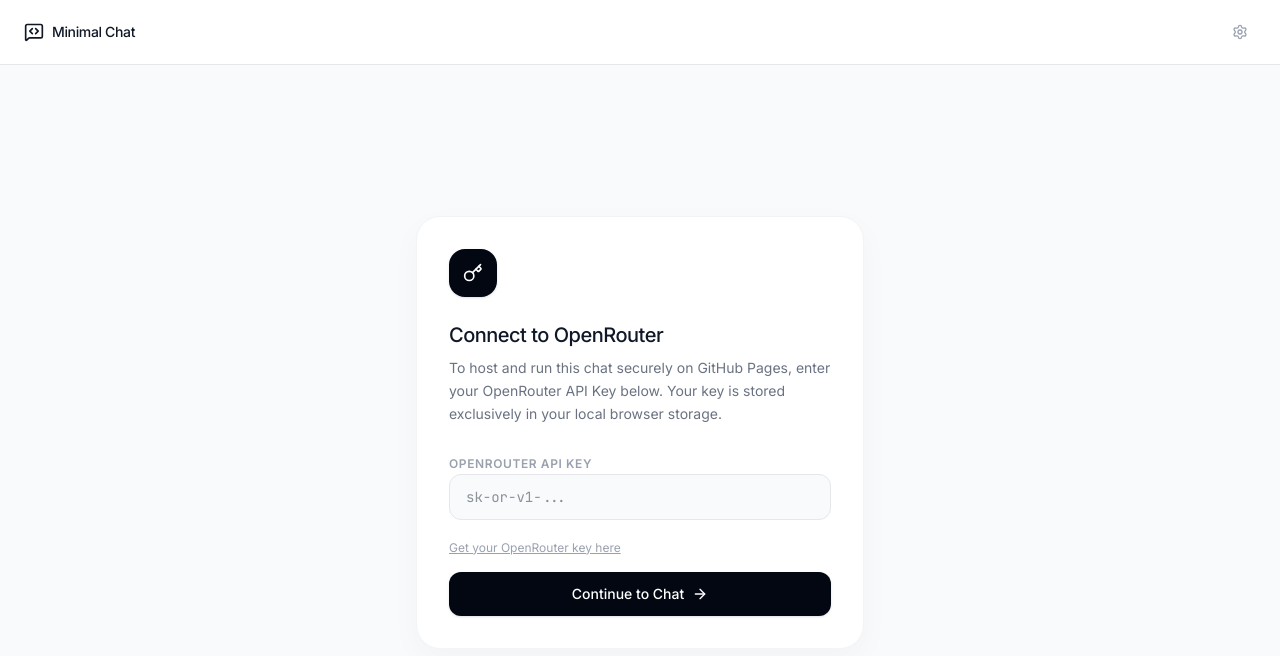
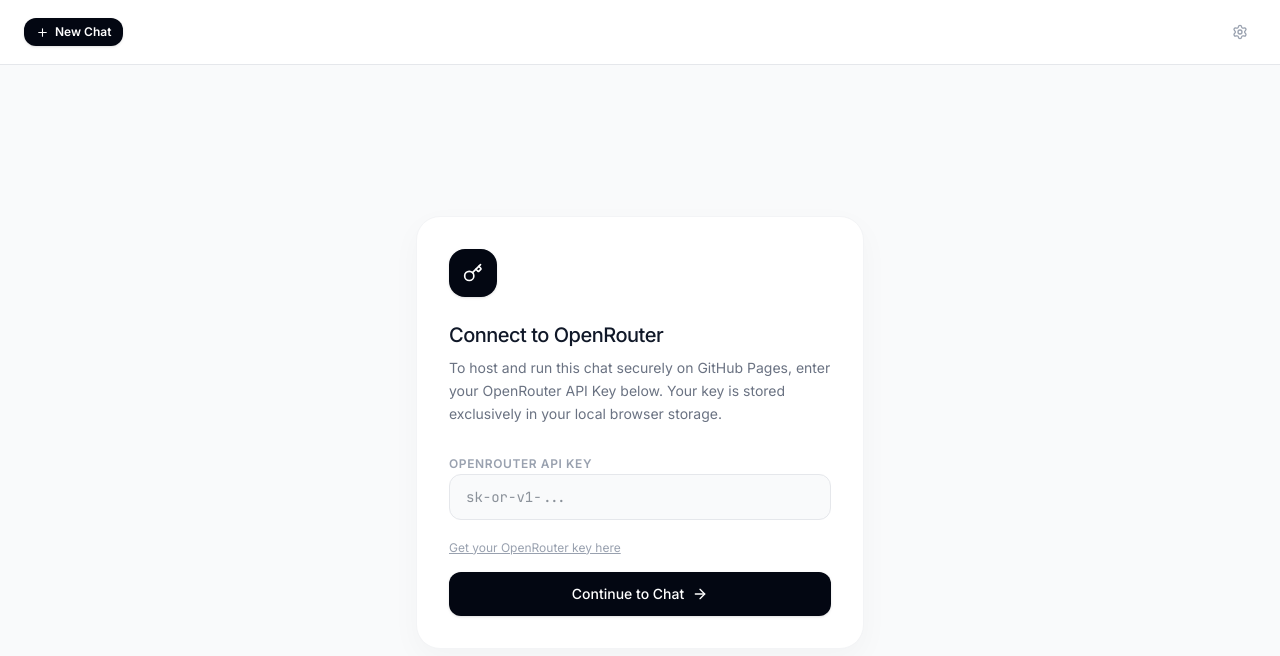
Before and after one commit to saolinek/Chatbot, a React (Vite) app: page / in a window 1280 px wide. Shown: the top 656 px of the page. Built offline with nearby package versions, Linux system fonts and the light colour scheme.

Commit message:
feat: add new chat button to header
Replace the confirmation-based chat clear with a dedicated "New Chat" button to improve user workflow and remove unnecessary confirmation prompts.

```diff
--- a/src/App.tsx
+++ b/src/App.tsx
@@ -170,11 +170,10 @@
     }
   };
 
-  const handleClearChat = () => {
-    if (window.confirm('Are you sure you want to clear this entire chat history?')) {
-      setMessages([]);
-      localStorage.removeItem('minimal-chat-messages');
-    }
+  const handleNewChat = () => {
+    setMessages([]);
+    localStorage.removeItem('minimal-chat-messages');
+    setError(null);
   };
 
   // Filter models shown in the list
@@ -192,26 +191,23 @@
     <div className="flex flex-col h-screen bg-gray-50 text-gray-900 font-sans selection:bg-gray-100">
       {/* Header */}
       <header className="flex items-center justify-between px-6 py-4 bg-white border-b border-gray-200 shrink-0">
-        <div className="flex items-center gap-2">
-          <MessageSquareCode className="w-5 h-5 text-gray-900" />
-          <h1 className="text-sm font-medium tracking-tight text-gray-900">Minimal Chat</h1>
+        <div className="flex items-center gap-3">
+          <button
+            onClick={handleNewChat}
+            className="flex items-center gap-1.5 px-3 py-1.5 text-xs font-semibold bg-gray-950 text-white rounded-xl hover:bg-gray-800 transition-all shadow-sm cursor-pointer"
+            title="Start a new chat session"
+          >
+            <Plus size={13} />
+            <span>New Chat</span>
+          </button>
         </div>
 
         <div className="flex items-center gap-2">
           {settings.apiKey && (
-            <span className="inline-flex items-center gap-1.5 px-2.5 py-1 rounded-full text-xs font-medium bg-emerald-50 text-emerald-700 border border-emerald-100">
+            <span className="inline-flex items-center gap-1.5 px-2.5 py-1 rounded-full text-xs font-medium bg-gray-100 text-gray-600 border border-gray-200">
               <span className="w-1.5 h-1.5 rounded-full bg-emerald-500 animate-pulse"></span>
               {settings.model.split('/').pop()}
             </span>
-          )}
-          {messages.length > 0 && (
-            <button
-              onClick={handleClearChat}
-              className="p-2 text-gray-400 hover:text-red-500 hover:bg-red-50 transition-all rounded-full"
-              title="Clear entire chat"
-            >
-              <Trash2 size={16} />
-            </button>
           )}
           <button
             onClick={() => setIsSettingsOpen(true)}
@@ -280,34 +276,9 @@
         <>
           <main className="flex-1 overflow-y-auto p-4 sm:p-6 w-full max-w-4xl mx-auto flex flex-col gap-6">
             {messages.length === 0 && (
-              <div className="flex-1 flex flex-col items-center justify-center text-center px-4 max-w-md mx-auto py-12">
-                <motion.div
-                  initial={{ scale: 0.9, opacity: 0 }}
-                  animate={{ scale: 1, opacity: 1 }}
-                  transition={{ delay: 0.1 }}
-                  className="bg-white p-8 rounded-3xl shadow-[0_4px_20px_rgba(0,0,0,0.02)] border border-gray-100 w-full"
-                >
-                  <Sparkles className="w-8 h-8 text-gray-900 mx-auto mb-4 animate-pulse" />
-                  <h2 className="text-gray-800 font-medium mb-2 text-base">Minimal Chat is Ready</h2>
-                  <p className="text-gray-500 text-sm leading-relaxed mb-6">
-                    Choose your favorite model using the <span className="inline-flex items-center justify-center w-5 h-5 bg-gray-100 rounded-md font-medium text-xs border border-gray-200">+</span> button inside the chatbox, and type below to start.
-                  </p>
-
-                  <div className="grid grid-cols-2 gap-2 text-left">
-                    <button
-                      onClick={() => setSettings(p => ({ ...p, model: 'anthropic/claude-3.7-sonnet' }))}
-                      className={`p-2.5 rounded-xl border text-xs font-medium transition-all ${settings.model === 'anthropic/claude-3.7-sonnet' ? 'bg-gray-950 border-gray-950 text-white' : 'bg-gray-50 border-gray-100 hover:bg-gray-100 text-gray-700'}`}
-                    >
-                      Claude 3.7
-                    </button>
-                    <button
-                      onClick={() => setSettings(p => ({ ...p, model: 'deepseek/deepseek-r1' }))}
-                      className={`p-2.5 rounded-xl border text-xs font-medium transition-all ${settings.model === 'deepseek/deepseek-r1' ? 'bg-gray-950 border-gray-950 text-white' : 'bg-gray-50 border-gray-100 hover:bg-gray-100 text-gray-700'}`}
-                    >
-                      DeepSeek R1
-                    </button>
-                  </div>
-                </motion.div>
+              <div className="flex-1 flex flex-col items-center justify-center text-center py-20 select-none">
+                <Bot className="w-8 h-8 text-gray-300 mb-2 animate-pulse" />
+                <p className="text-xs text-gray-400 font-mono">Select a model with + and type a message to start</p>
               </div>
             )}
 
@@ -480,10 +451,6 @@
               </div>
             </div>
 
-            {/* Visual indication of currently chosen model to click-to-open */}
-            <p className="text-[10px] text-gray-400 text-center mt-3 tracking-wide select-none">
-              Currently talking with <span className="font-semibold text-gray-600 hover:underline cursor-pointer" onClick={() => setIsModelPickerOpen(true)}>{settings.model}</span>
-            </p>
           </footer>
         </>
       )}
```
